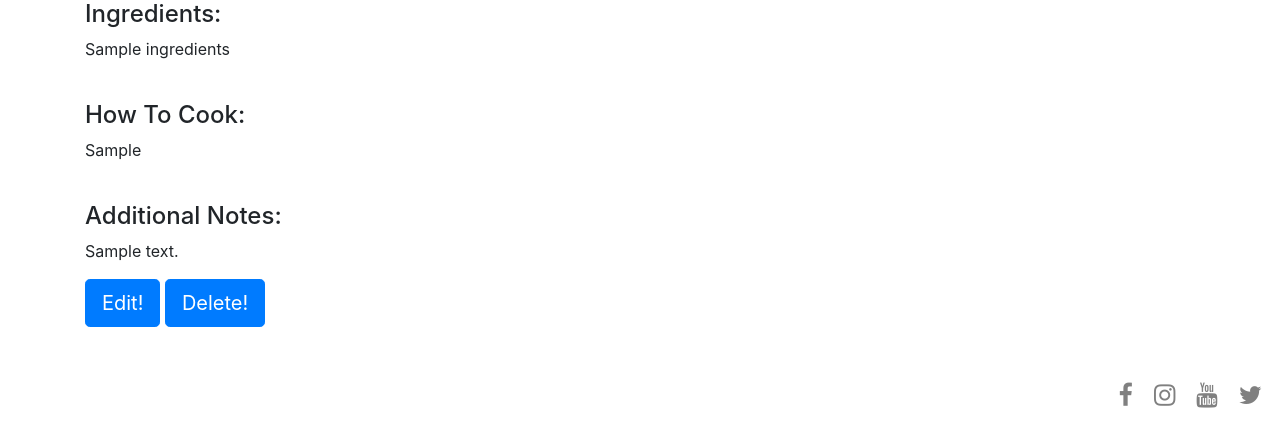
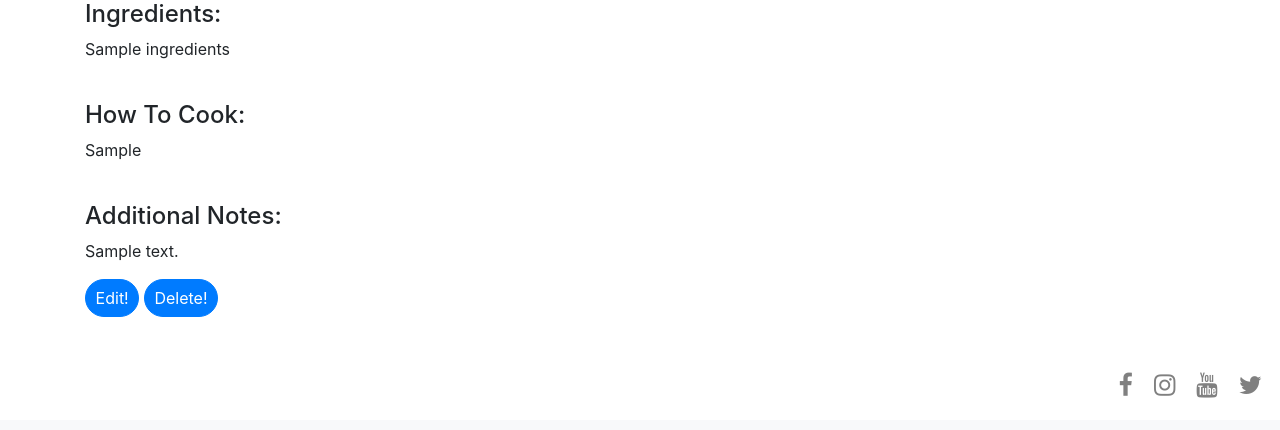
Before and after one commit to LiamD88/cooking-for-you, a Flask app: template templates/meat-ingredients.html in a window 1280 px wide. Shown: the part 561-991 px from the top of the page. After the commit the page ends 959 px from the top, so only its background shows below. Run offline with Flask 2, Linux system fonts and the light colour scheme; the template is opened without the code that fills it: most values are stand-ins (such as "Sample title", 1, 10 or a date in 2020); some libraries are stand-ins or nearby versions.

Commit message:
I changed all the buttons on the ingredients pages to be rounded

```diff
--- a/templates/meat-ingredients.html
+++ b/templates/meat-ingredients.html
@@ -36,10 +36,10 @@
   <div class="row">
     <div class="col-12">
 
-      <a class="btn btn-primary btn-lg" href="{{ url_for('edit_recipe_meat', meat_id=meat._id) }}"
+      <a class="btn btn-primary badge-pill" href="{{ url_for('edit_recipe_meat', meat_id=meat._id) }}"
         role="button">Edit!</a>
 
-      <a class="btn btn-primary btn-lg" href="{{ url_for('delete_recipe_meat', meat_id=meat._id) }}"
+      <a class="btn btn-primary badge-pill" href="{{ url_for('delete_recipe_meat', meat_id=meat._id) }}"
         role="button">Delete!</a>
 
     </div>
--- a/templates/pasta-ingredients.html
+++ b/templates/pasta-ingredients.html
@@ -37,9 +37,9 @@
 <div class="row">
   <div class="col-12">
 
-    <a class="btn btn-primary btn-lg" href="{{ url_for('edit_recipe_pasta', pasta_id=pasta._id) }}" role="button">Edit!</a>
+    <a class="btn btn-primary badge-pill" href="{{ url_for('edit_recipe_pasta', pasta_id=pasta._id) }}" role="button">Edit!</a>
 
-  <a class="btn btn-primary btn-lg" href="{{ url_for('delete_recipe_pasta', pasta_id=pasta._id) }}" role="button">Delete!</a>
+  <a class="btn btn-primary badge-pill" href="{{ url_for('delete_recipe_pasta', pasta_id=pasta._id) }}" role="button">Delete!</a>
 </div>
 </div>
 </div>
--- a/templates/poultry-ingredients.html
+++ b/templates/poultry-ingredients.html
@@ -36,9 +36,9 @@
  <div class="row">
     <div class="col-12">
 
-      <a class="btn btn-primary btn-lg" href="{{ url_for('edit_recipe_poultry', poultry_id=poultry._id) }}" role="button">Edit!</a>
+      <a class="btn btn-primary badge-pill" href="{{ url_for('edit_recipe_poultry', poultry_id=poultry._id) }}" role="button">Edit!</a>
 
-    <a class="btn btn-primary btn-lg" href="{{ url_for('delete_recipe_poultry', poultry_id=poultry._id) }}" role="button">Delete!</a>
+    <a class="btn btn-primary badge-pill" href="{{ url_for('delete_recipe_poultry', poultry_id=poultry._id) }}" role="button">Delete!</a>
   </div>
 </div>
 </div>
--- a/templates/recipes.html
+++ b/templates/recipes.html
@@ -34,6 +34,7 @@
     </div>
   </div>
 </div>
+
 
 <div class="container"> <!--Text for adding recipes below-->
 
--- a/templates/vegetarian-ingredients.html
+++ b/templates/vegetarian-ingredients.html
@@ -35,10 +35,10 @@
  <div class="row">
     <div class="col-12">
 
-      <a class="btn btn-primary btn-lg" href="{{ url_for('edit_recipe_vegetarian', vegetarian_id=vegetarian._id) }}" role="button">Edit!</a>
+      <a class="btn btn-primary badge-pill" href="{{ url_for('edit_recipe_vegetarian', vegetarian_id=vegetarian._id) }}" role="button">Edit!</a>
 
 
-    <a class="btn btn-primary btn-lg" href="{{ url_for('delete_recipe_vegetarian', vegetarian_id=vegetarian._id) }}" role="button">Delete!</a>
+    <a class="btn btn-primary badge-pill" href="{{ url_for('delete_recipe_vegetarian', vegetarian_id=vegetarian._id) }}" role="button">Delete!</a>
   </div>
 </div>
 </div>
```
